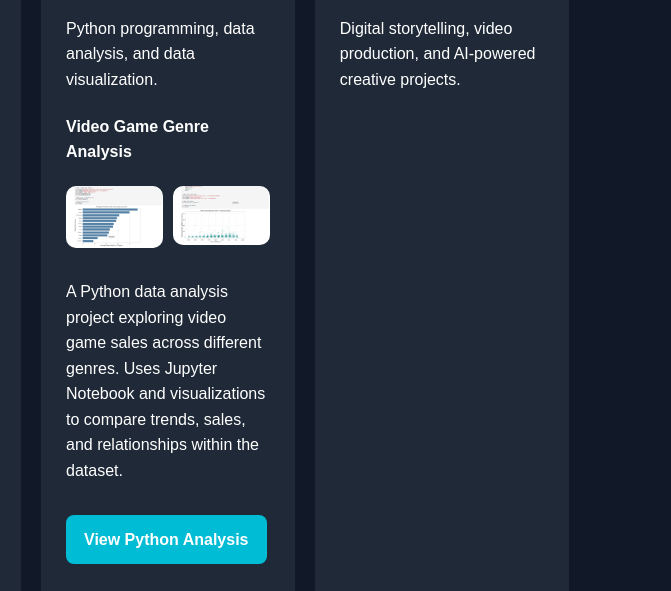
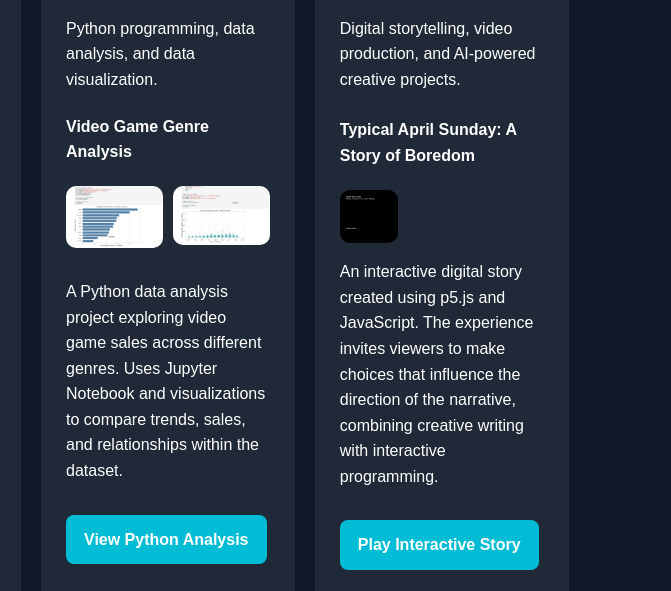
Before and after one commit to ahollid6-coder/ahollid6-coder.github.io, a plain HTML site: page index.html in a window 1280 px wide. Shown: the part 1329-1920 px from the top of the page, 609-1280 px from the left. Drawn offline with Linux system fonts and the light colour scheme.

Commit message:
Update index.html

```diff
--- a/index.html
+++ b/index.html
@@ -397,6 +397,33 @@ My goal is to build a career in creative technology, contributing to projects th
           Digital storytelling, video production,
           and AI-powered creative projects.
         </p>
+        <h4 style="margin-top:25px;">
+  Typical April Sunday: A Story of Boredom
+</h4>
+
+<div class="photo-gallery" style="margin:15px 0;">
+  <img src="images/interactive-story.png"
+       alt="Opening screen of Typical April Sunday interactive story"
+       style="width:100%; height:auto; border-radius:10px; cursor:pointer;">
+</div>
+
+<p>
+  An interactive digital story created using p5.js
+  and JavaScript. The experience invites viewers
+  to make choices that influence the direction
+  of the narrative, combining creative writing
+  with interactive programming.
+</p>
+
+<a href="https://editor.p5js.org/ahollid6/full/7S6GEt1FZ"
+   target="_blank"
+   rel="noopener noreferrer"
+   style="display:inline-block; margin-top:15px;
+          padding:12px 18px; background:#00bcd4;
+          color:#ffffff; border-radius:8px;
+          text-decoration:none; font-weight:bold;">
+  Play Interactive Story
+</a>
       </div>
 
   </div>
```
